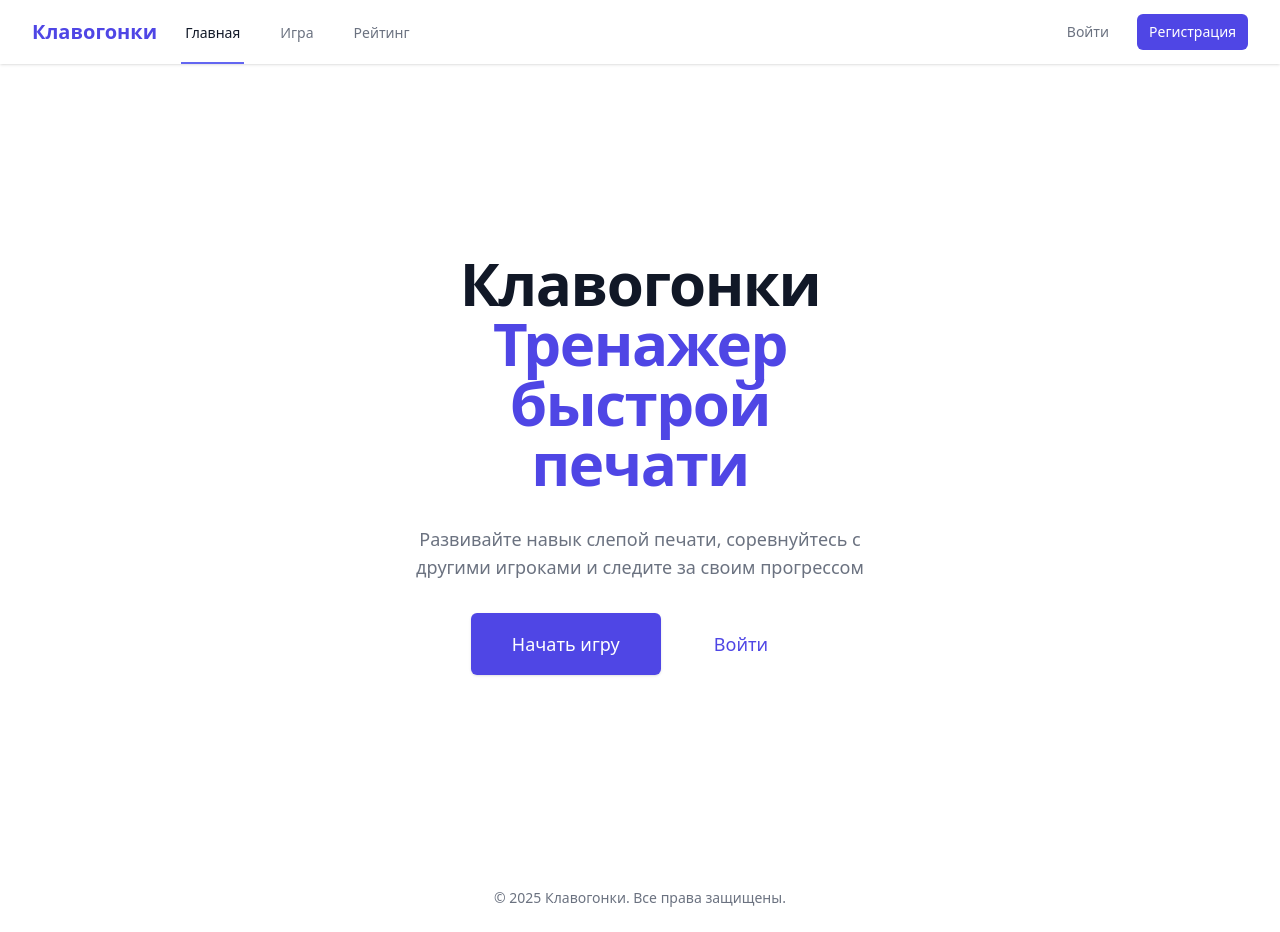
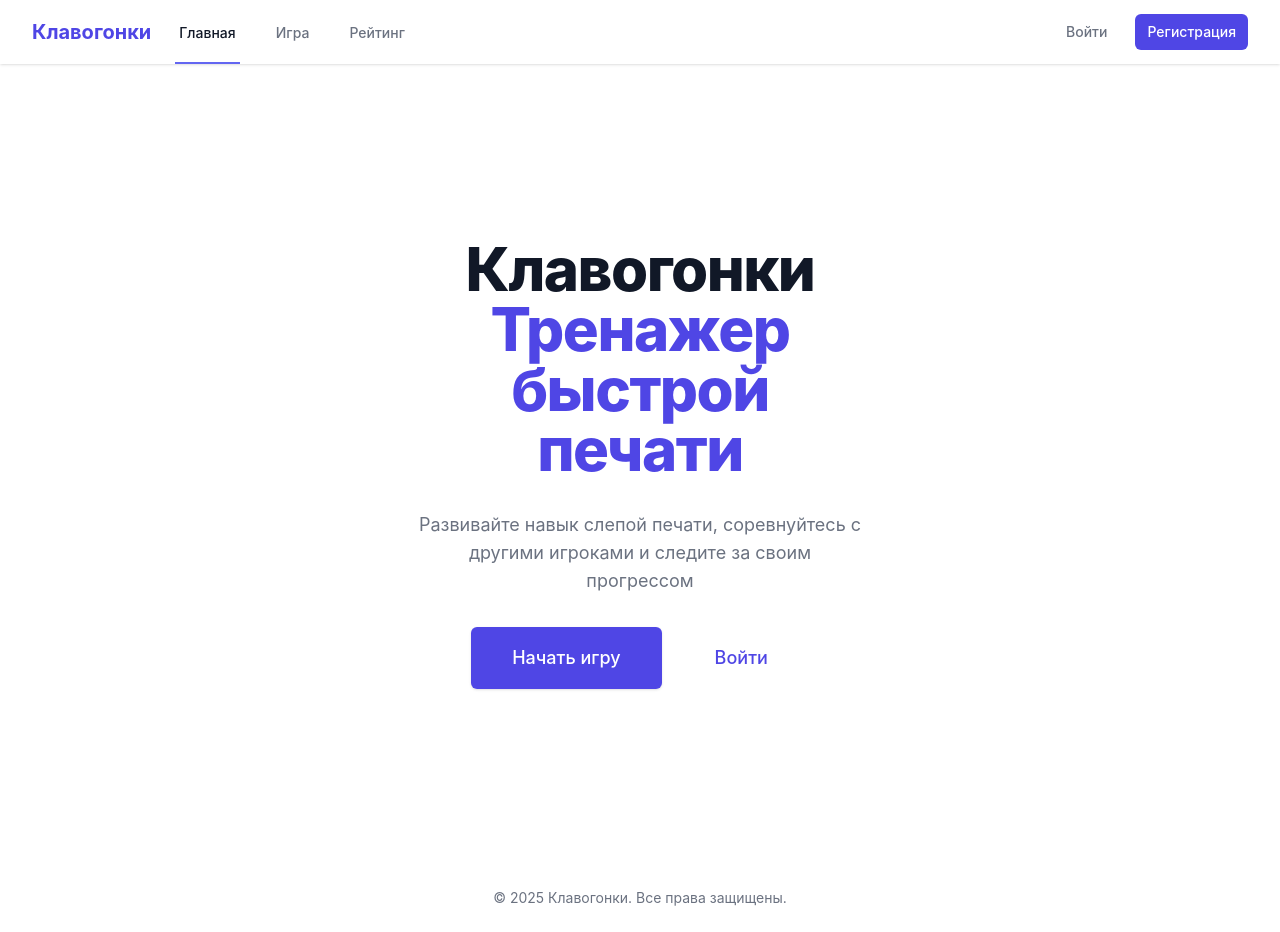
Before and after one commit to indrikh/keyboardGame, a Next.js app in the folder client/: page / in a window 1280 px wide. Built offline with nearby package versions, Linux system fonts and the light colour scheme.

Commit message:
Обновлен файл глобальных стилей

```diff
--- a/client/styles/globals.css
+++ b/client/styles/globals.css
@@ -1,3 +1,19 @@
 @tailwind base;
 @tailwind components;
 @tailwind utilities;
+
+html, body {
+  margin: 0;
+  padding: 0;
+  font-family: -apple-system, BlinkMacSystemFont, Segoe UI, Roboto, Oxygen,
+    Ubuntu, Cantarell, Fira Sans, Droid Sans, Helvetica Neue, sans-serif;
+}
+
+a {
+  color: inherit;
+  text-decoration: none;
+}
+
+* {
+  box-sizing: border-box;
+}
```
